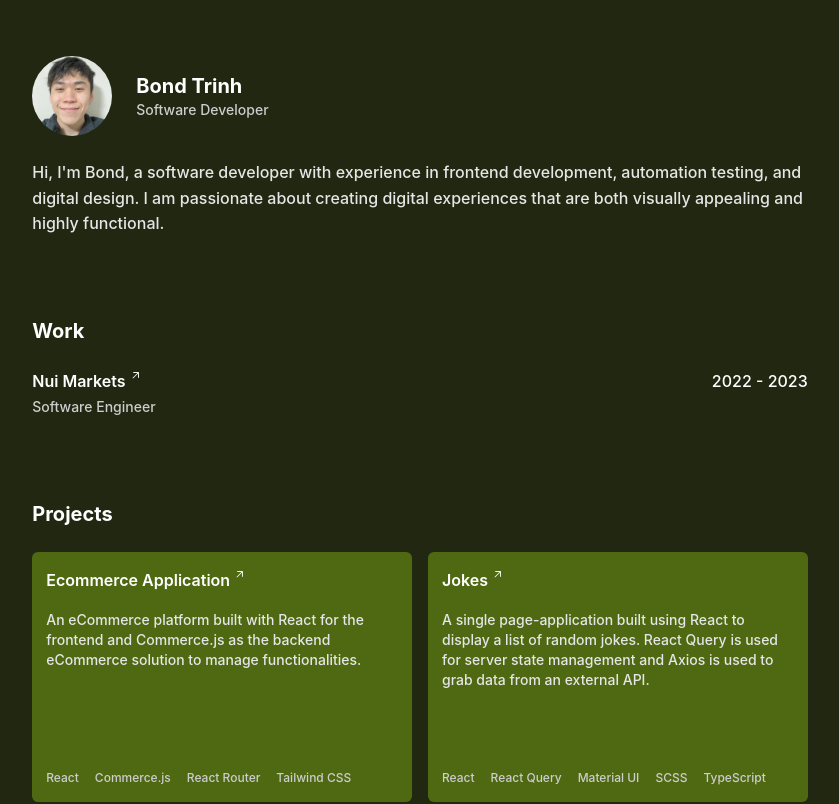
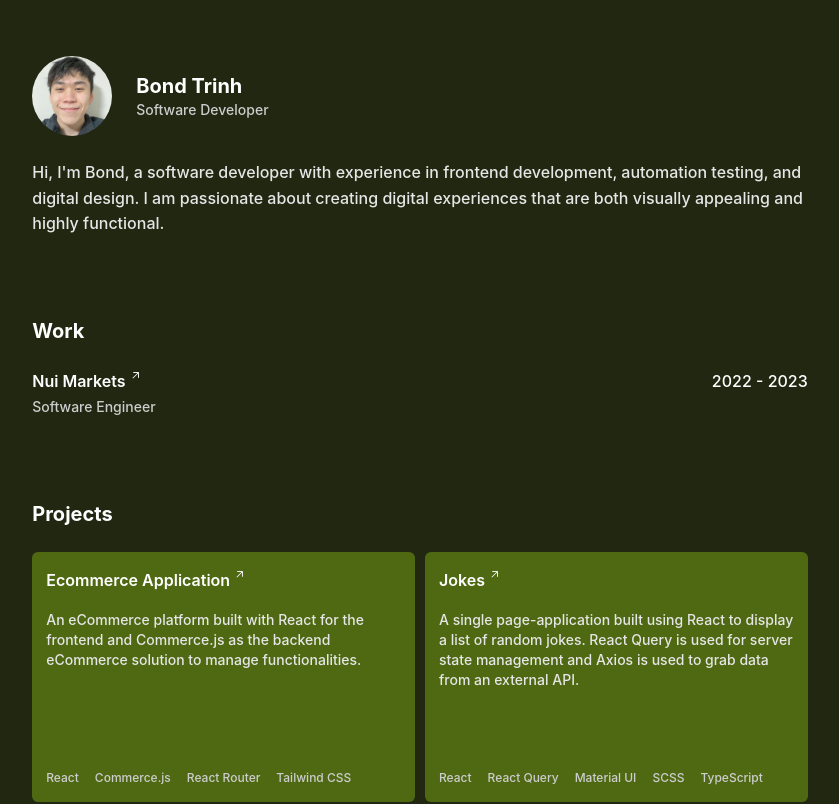
Before and after one commit to trinhbond/personal-portfolio, a React (Create React App) app: page / in a window 1280 px wide. Shown: the top 804 px of the page, without its empty margins (220-1059 px from the left). Built offline with nearby package versions, Linux system fonts and the light colour scheme.

Commit message:
Decrease gap

```diff
--- a/src/pages/Home.tsx
+++ b/src/pages/Home.tsx
@@ -55,7 +55,7 @@ export default function Home(): JSX.Element {
 
       <Section>
         <h2 className="font-bold text-xl">Projects</h2>
-        <div className="grid grid-cols-2 max-[768px]:grid-cols-1 gap-4">
+        <div className="grid grid-cols-2 max-[768px]:grid-cols-1 gap-2.5">
           {projects.map((project) => (
             <Project {...project} />
           ))}
```
